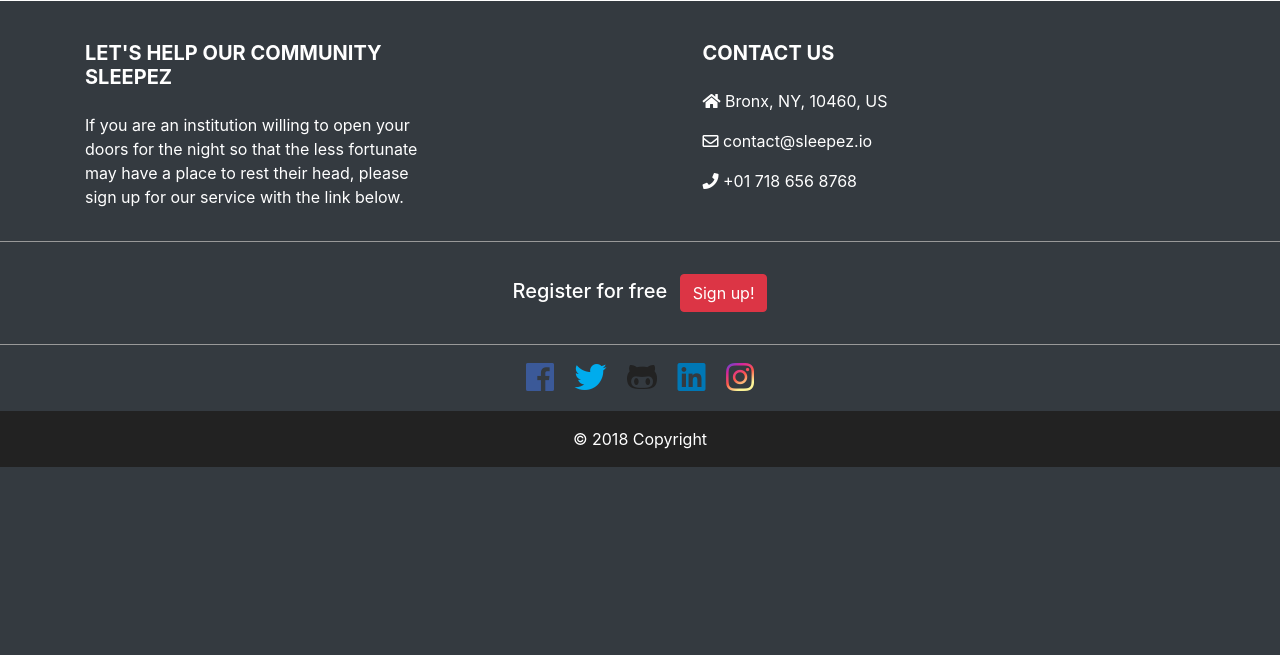
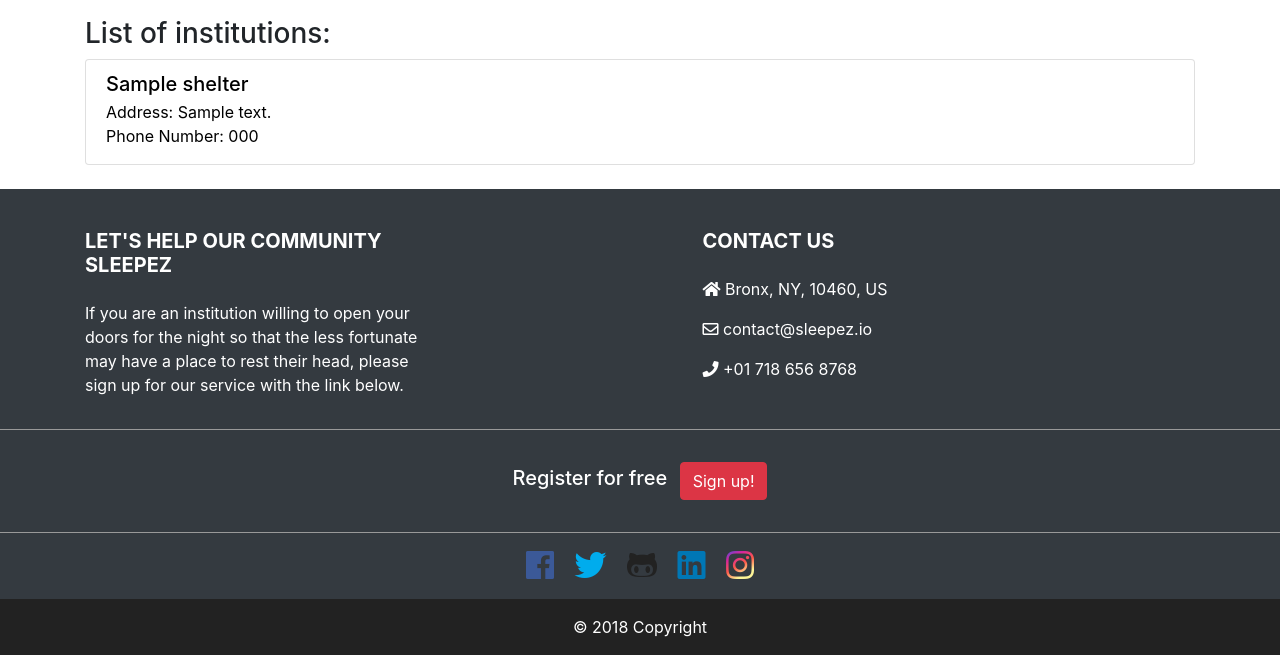
Before and after one commit to j-falcon122/CUNY-Hackathon-2018, a Django app: page /google-maps/ in a window 1280 px wide. Shown: the part 530-1185 px from the top of the page. Before the commit the page ends 997 px from the top, so only its background shows below. Run offline with Django 3.2, Linux system fonts and the light colour scheme; tables that the repository leaves empty hold one stand-in row (values such as "Sample post"); some libraries are stand-ins or nearby versions.

Commit message:
Fixed merge conflict, and added list of shelters.

```diff
--- a/Hackathon2018/sleepez/templates/sleepez/google_maps.html
+++ b/Hackathon2018/sleepez/templates/sleepez/google_maps.html
@@ -1,13 +1,11 @@
 {% extends 'base.html'  %}
+{% load static %}
 {% block title %}
     <title> Google Maps Demo</title>
     <script async defer
     src="https://maps.googleapis.com/maps/api/js?key=AIzaSyAso1CPfl8yBx56oJI7wVUE0yJL3o_bx0k&callback=getLocation">
     </script>
-
-    {% block content %}
-     {% load static %}
-      <script>
+    <script>
         console.log("loading...");
         var lat = 40.7408092;
         var long = -73.98265169999999;
@@ -87,10 +85,28 @@
             console.log(shelter_locations);
             return shelter_locations;
           }
-
       </script>
-    </script>
-  {% endblock %}
+{% endblock %}
+{% block content %}
+<div class="container">
     <div id="map"></div>
     <button onclick="refresh()">Reload</button>
+    <p id="demo" style="visibility: hidden">demo</p>
+</div>
+<div class="container">
+    <h3>List of institutions:</h3>
+    <div class="list-group">
+        {% for item in shelters %}
+            <a href="{% url 'sleepez:directions' origin=12 destination=123 %}" class="list-group-item list-group-item-action flex-column align-items-start">
+        <div class="d-flex w-100 justify-content-between">
+            <h5 class="mb-1" style="color:black">{{item.name}}</h5>
+        </div>
+        <p class="mb-1" style="color:black">Address: {{item.address}}
+            <br/>       Phone Number: {{item.phone}}
+        </p>
+        </a>
+        {% endfor %}
+    </div>
+
+</div>
 {% endblock %}
--- a/Hackathon2018/sleepez/urls.py
+++ b/Hackathon2018/sleepez/urls.py
@@ -24,7 +24,7 @@ urlpatterns = [
     url(r'^about/$', views.about, name='about'),
     url(r'^google-maps/$', views.google_maps, name='google-maps'),
     url(r'^update/', views.update, name='update'),
-    url(r'^search/(?P<origin>[\w-]+)-(?P<destination>\w+)/$', views.show_map, name='search'),
+    url(r'^directions/(?P<origin>[\w-]+)-(?P<destination>\w+)/$', views.directions, name='directions'),
     url(r'^form/', views.search_form , name='update'),
     url(r'^host_form/', views.HostCreateView.as_view(), name="host_form"),
 ]
--- a/Hackathon2018/sleepez/views.py
+++ b/Hackathon2018/sleepez/views.py
@@ -34,7 +34,7 @@ def google_maps(request):
     })
 
 
-def show_map(request, origin, destination):
+def directions(request, origin, destination):
     url = ('https://www.google.com/maps/embed/v1/directions?' +
            'key='+settings.API_KEY +
            '&origin='+origin +
```
